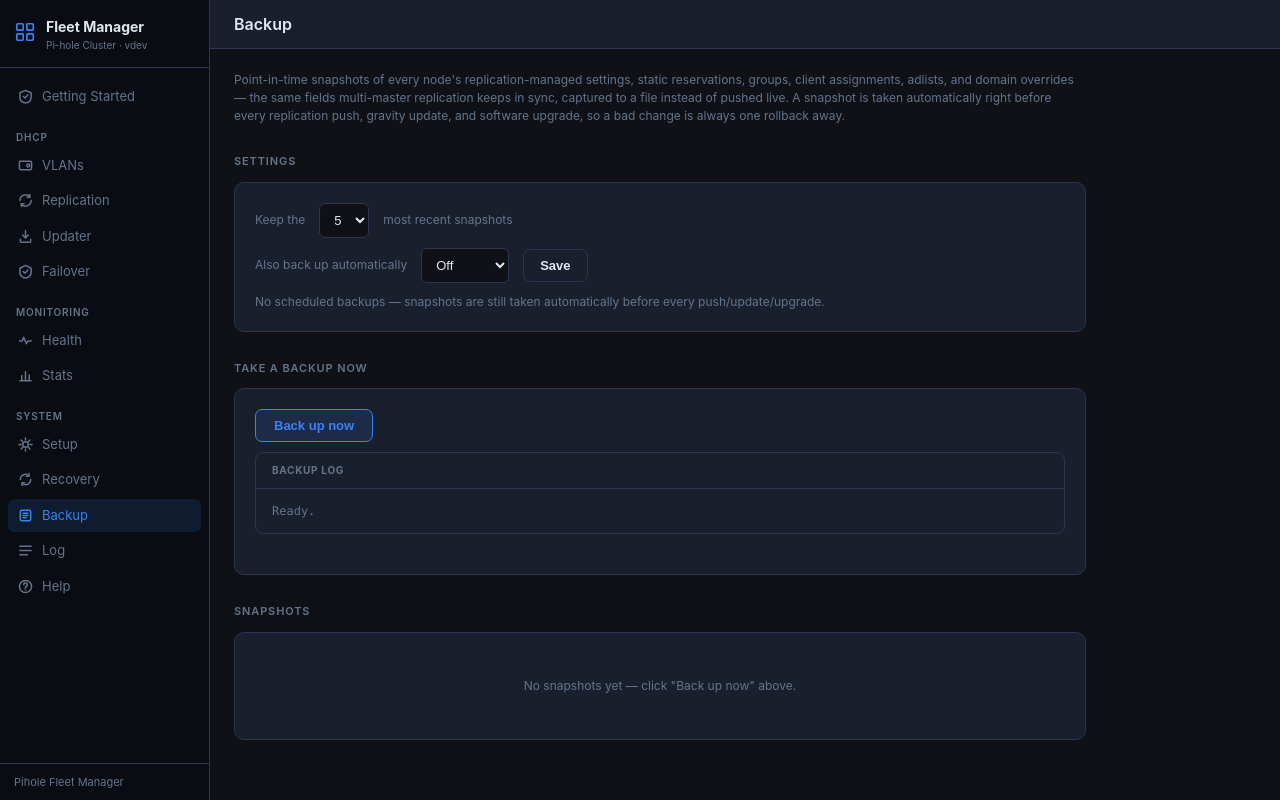
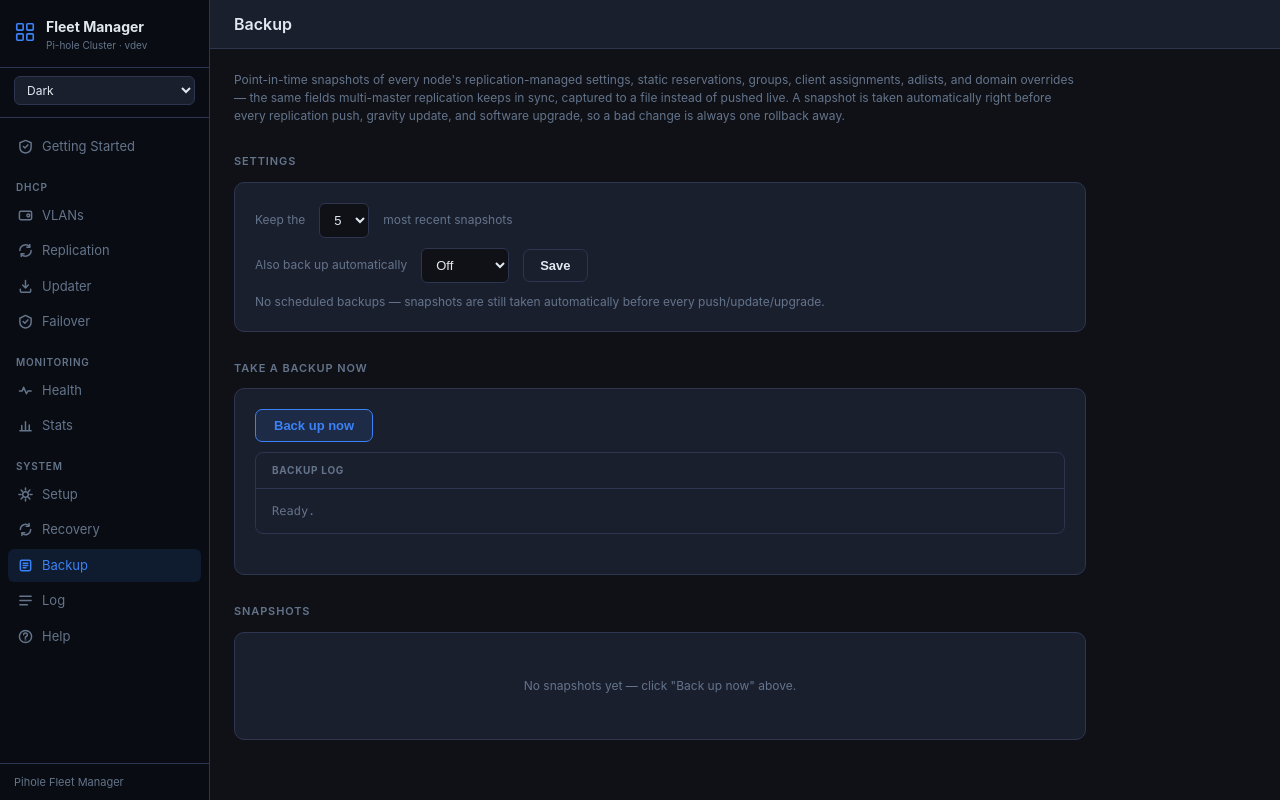
Before and after one commit to 3amhomelab/pihole-fleet-manager, a Flask app: page /backup in a window 1280 px wide. Run offline with Flask 3, Linux system fonts and the light colour scheme; data that the repository does not hold is empty; parts of the project's set-up code (start-up, migrations or seed data) failed here and were passed over.

Commit message:
Add light and high-contrast themes with a sidebar theme picker
Dark stays the default; selection persists via localStorage and is
applied before first paint to avoid a flash of the wrong theme.

```diff
--- a/templates/base.html
+++ b/templates/base.html
@@ -4,8 +4,14 @@
 <meta charset="utf-8">
 <meta name="viewport" content="width=device-width, initial-scale=1">
 <title>{% block title %}Pihole Fleet Manager{% endblock %}</title>
+<script>
+(function(){
+  var t = localStorage.getItem('fm-theme') || 'dark';
+  document.documentElement.setAttribute('data-theme', t);
+})();
+</script>
 <style>
-:root {
+:root, :root[data-theme="dark"] {
   --bg:        #0f1117;
   --sidebar:   #090c12;
   --surface:   #1a1f2e;
@@ -46,6 +82,19 @@ body { background: var(--bg); color: var(--text); font-family: var(--font); font
 
 .sidebar-footer { margin-top: auto; padding: 10px 14px; border-top: 1px solid var(--border); font-size: 11px; color: var(--muted); }
 
+.theme-switcher { padding: 8px 14px 12px; border-bottom: 1px solid var(--border); }
+.theme-switcher select {
+  width: 100%; background: var(--surface); border: 1px solid var(--border); color: var(--text);
+  border-radius: 6px; padding: 5px 8px; font-size: 12px; cursor: pointer; outline: none;
+  font-family: var(--font);
+}
+.theme-switcher select:focus { border-color: var(--blue); }
+
+:root[data-theme="high-contrast"] .nav-item,
+:root[data-theme="high-contrast"] .sidebar,
+:root[data-theme="high-contrast"] .theme-switcher select { border-width: 2px; }
+:root[data-theme="high-contrast"] .nav-item.active { outline: 2px solid var(--blue); }
+
 @media (max-width: 768px) {
   .sidebar { display: none; }
   .main { margin-left: 0; }
@@ -68,6 +117,14 @@ body { background: var(--bg); color: var(--text); font-family: var(--font); font
       <div class="sidebar-logo-name">Fleet Manager</div>
       <div class="sidebar-logo-sub">Pi-hole Cluster · v{{ app_version }}</div>
     </div>
+  </div>
+
+  <div class="theme-switcher">
+    <select id="theme-select" onchange="setFmTheme(this.value)" aria-label="Color theme">
+      <option value="dark">Dark</option>
+      <option value="light">Light</option>
+      <option value="high-contrast">High Contrast</option>
+    </select>
   </div>
 
   <div class="nav-section">
@@ -166,6 +223,13 @@ body { background: var(--bg); color: var(--text); font-family: var(--font); font
 </div>
 
 </div>
+<script>
+function setFmTheme(t) {
+  document.documentElement.setAttribute('data-theme', t);
+  localStorage.setItem('fm-theme', t);
+}
+document.getElementById('theme-select').value = localStorage.getItem('fm-theme') || 'dark';
+</script>
 {% block scripts %}{% endblock %}
 </body>
 </html>
```
Also changed, not shown: other parts of templates/base.html (+30 -0 lines), 1 other file.
